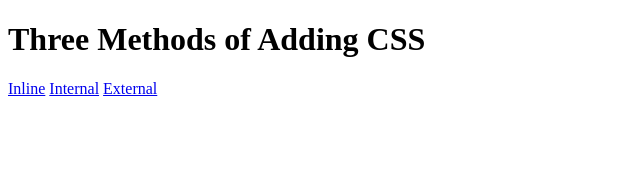
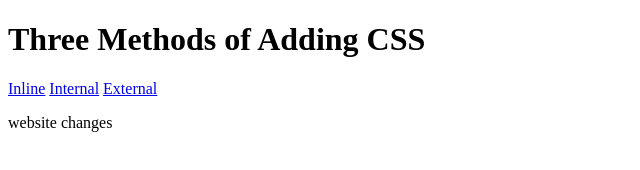
Before and after one commit to dmshweta/HTML-Website, a plain HTML site: page index.html in a window 1280 px wide. Shown: the whole page, without its empty margins (0-640 px from the left). Drawn offline with Linux system fonts and the light colour scheme.

Commit message:
Update index.html

```diff
--- a/index.html
+++ b/index.html
@@ -12,6 +12,7 @@
    <a href="inline.html">Inline</a>
    <a href="internal.html">Internal</a>
    <a href="external.html">External</a>
+   <p>website changes</p>
   </body>
 
 </html>
```
